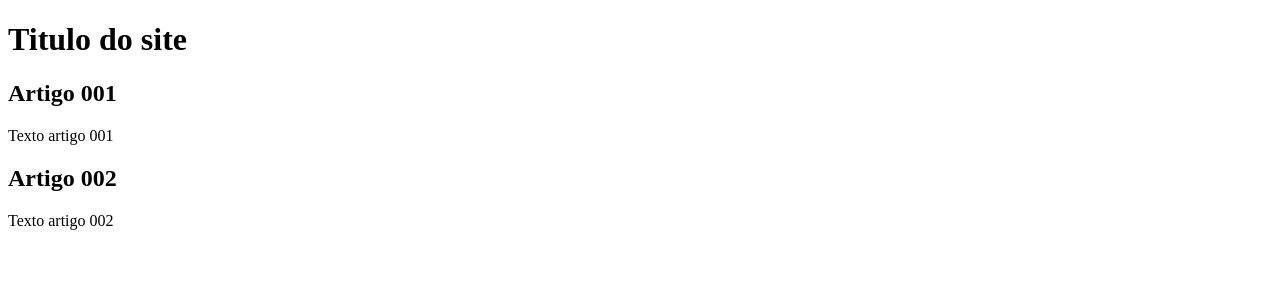
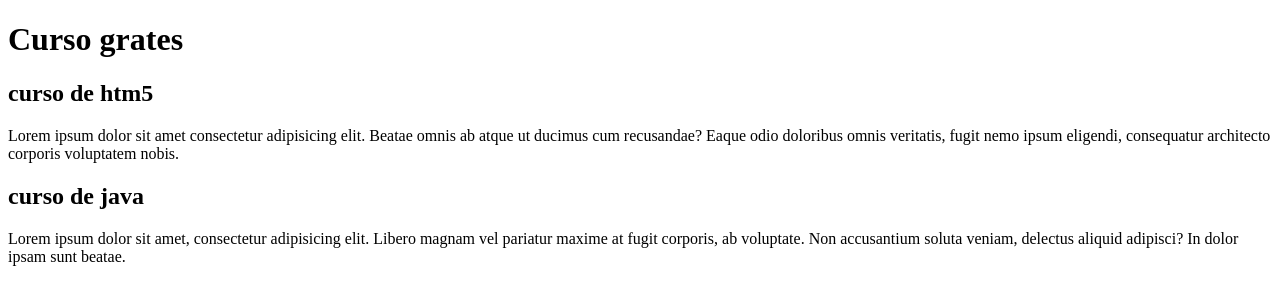
Before and after one commit to Emerson80/projeto-site, a plain HTML site: page index.html in a window 1280 px wide. Drawn offline with Linux system fonts and the light colour scheme.

Commit message:
Comecei o curso

```diff
--- a/index.html
+++ b/index.html
@@ -8,15 +8,15 @@
 <body>
    <main>
     <header>
-        <h1>Titulo do site</h1>
+        <h1>Curso grates</h1>
     </header>
     <article>
-        <h2>Artigo 001</h2>
-        <p>Texto artigo 001</p>
+        <h2>curso de htm5</h2>
+        <p>Lorem ipsum dolor sit amet consectetur adipisicing elit. Beatae omnis ab atque ut ducimus cum recusandae? Eaque odio doloribus omnis veritatis, fugit nemo ipsum eligendi, consequatur architecto corporis voluptatem nobis.</p>
     </article>
     <article>
-        <h2>Artigo 002</h2>
-        <p>Texto artigo 002</p>
+        <h2>curso de java</h2>
+        <p>Lorem ipsum dolor sit amet, consectetur adipisicing elit. Libero magnam vel pariatur maxime at fugit corporis, ab voluptate. Non accusantium soluta veniam, delectus aliquid adipisci? In dolor ipsam sunt beatae.</p>
     </article>
    </main>
 </body>
```
